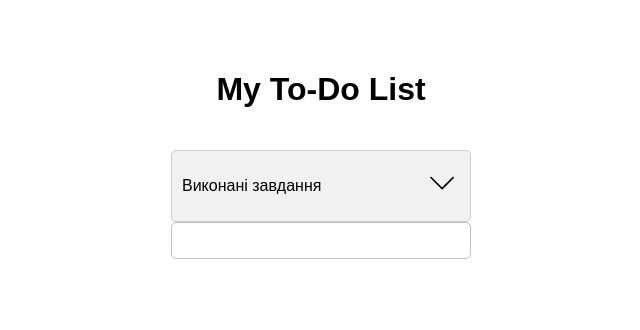
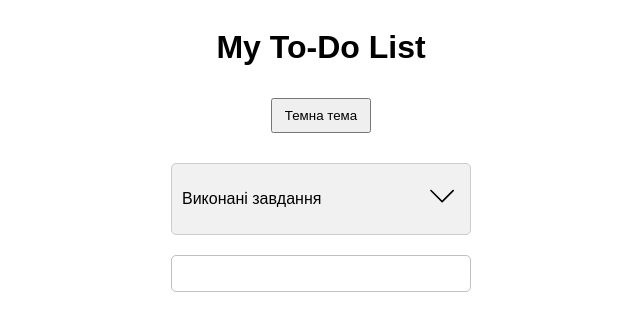
Before and after one commit to hruden/todo-list, a React (Create React App) app in the folder todo-list/: page / in a window 1280 px wide. Shown: the top 330 px of the page, without its empty margins (319-959 px from the left). Built offline with nearby package versions, Linux system fonts and the light colour scheme.

Commit message:
add dark theme

```diff
--- a/todo-list/package.json
+++ b/todo-list/package.json
@@ -36,5 +36,8 @@
       "last 1 firefox version",
       "last 1 safari version"
     ]
+  },
+  "devDependencies": {
+    "@babel/plugin-proposal-private-property-in-object": "^7.21.11"
   }
 }
--- a/todo-list/src/App.css
+++ /dev/null
@@ -1,12 +0,0 @@
-.app {
-  text-align: center;
-  font-family: Arial, sans-serif;
-}
-
-.container {
-  display: flex;
-  justify-content: center;
-  align-items: center;
-  flex-direction: column;
-  margin-top: 50px;
-}
--- a/todo-list/src/App.js
+++ b/todo-list/src/App.js
@@ -1,15 +1,9 @@
-import React from 'react';
-import './App.css';
-import TodoList from './components/todoList/todoList';
+import React from "react";
+import TodoList from "./components/todoList/todoList";
 
 function App() {
   return (
-    <div className="app">
-      <div className="container">
-        <h1>My To-Do List</h1>
         <TodoList />
-      </div>
-    </div>
   );
 }
 
--- a/todo-list/src/components/todo/todo.css
+++ b/todo-list/src/components/todo/todo.css
@@ -1,5 +1,4 @@
 .todo {
-  background: #fff;
   padding: 10px;
   border-radius: 5px;
   margin-bottom: 10px;
@@ -8,7 +7,16 @@
   align-items: center;
   border: 1px solid #C0C0C0;
 }
-
+.todo.dark {
+  background-color: #333;
+}
+.todo input{
+  background-color: transparent;
+  outline: none;
+}
+.todo.dark input{
+  color: white;
+}
 .todoText{
 max-width: 150px;
 word-break: break-all;
@@ -22,7 +30,7 @@ word-break: break-all;
   cursor: pointer;
 }
 .btnCheck{
-  background: #58d68d;
+  background: green;
   color: white;
 }
 .btnClose{
--- a/todo-list/src/components/todo/todo.js
+++ b/todo-list/src/components/todo/todo.js
@@ -1,10 +1,8 @@
 import React, { useState } from "react";
 import "./todo.css";
-import { SlCheck } from "react-icons/sl";
-import { SlClose } from "react-icons/sl";
-import { SlPencil } from "react-icons/sl";
+import { SlCheck, SlClose, SlPencil} from "react-icons/sl";
 
-function Todo({ todo, completeTodo, removeTodo, editTodo }) {
+function Todo({ todo, completeTodo, removeTodo, editTodo, theme }) {
   const [isEditing, setIsEditing] = useState(false);
   const [newText, setNewText] = useState(todo.text);
 
@@ -24,7 +22,7 @@ function Todo({ todo, completeTodo, removeTodo, editTodo }) {
 
   return (
     <div
-      className="todo"
+      className={`todo ${theme ? "dark" : "light"}`}
       style={{ textDecoration: todo.isCompleted ? "line-through" : "" }}
     >
       {isEditing ? (
--- a/todo-list/src/components/todoForm/todoForm.css
+++ b/todo-list/src/components/todoForm/todoForm.css
@@ -5,3 +5,10 @@
     border-radius: 5px;
     box-sizing: border-box;
   }
+.input:focus{
+  outline: none;
+}
+.dark .input{
+  background-color: #333;
+  color: white;
+}
--- a/todo-list/src/components/todoForm/todoForm.js
+++ b/todo-list/src/components/todoForm/todoForm.js
@@ -1,7 +1,7 @@
 import React, { useState } from 'react';
 import './todoForm.css'
 
-function TodoForm({ addTodo }) {
+function TodoForm({ addTodo, theme }) {
   const [value, setValue] = useState('');
 
   const handleSubmit = e => {
@@ -12,7 +12,7 @@ function TodoForm({ addTodo }) {
   };
 
   return (
-    <form onSubmit={handleSubmit}>
+    <form onSubmit={handleSubmit} className={theme ? "dark" : "light"}>
       <input
         type="text"
         className="input"
--- a/todo-list/src/components/todoList/todoList.css
+++ b/todo-list/src/components/todoList/todoList.css
@@ -1,3 +1,30 @@
+.app {
+  text-align: center;
+  font-family: Arial, sans-serif;
+  transition: background-color 0.3s, color 0.3s;
+}
+.app.light {
+  background-color: white;
+  color: black;
+}
+.app.dark {
+  background-color: #121212;
+  color: white;
+}
+
+.theme-toggle-button {
+  margin: 10px 0;
+  padding: 8px 12px;
+  cursor: pointer;
+}
+
+.container {
+  display: flex;
+  justify-content: center;
+  align-items: center;
+  flex-direction: column;
+  padding-bottom: 50px;
+}
 .todo-list {
   width: 300px;
   margin: 0 auto;
@@ -12,12 +39,22 @@
   border: 1px solid #ccc;
   border-radius: 5px;
   margin-top: 20px;
+  margin-bottom: 20px;
+}
+.app.dark .accordion{
+  background-color: #333;
 }
 .accordion-btn {
   background: none;
   border: none;
   font-size: 1.5em;
   cursor: pointer;
+  transition: color 0.3s;
+
+}
+.app.dark .accordion-btn{
+  color: white;
+  transition: color 0.3s;
 }
 .accordion-content {
   max-height: 0;
--- a/todo-list/src/components/todoList/todoList.js
+++ b/todo-list/src/components/todoList/todoList.js
@@ -8,11 +8,17 @@ import TodoForm from "../todoForm/todoForm";
 function TodoList() {
   const [todos, setTodos] = useState([]);
   const [isAccordionOpen, setIsAccordionOpen] = useState(false);
+  const [isDarkMode, setIsDarkMode] = useState(false);
 
   useEffect(() => {
     const savedTodos = JSON.parse(localStorage.getItem("todos"));
     if (savedTodos) {
       setTodos(savedTodos);
+    }
+
+    const savedTheme = localStorage.getItem("theme");
+    if (savedTheme) {
+      setIsDarkMode(savedTheme === "dark");
     }
   }, []);
 
@@ -48,7 +54,19 @@ function TodoList() {
     setIsAccordionOpen(!isAccordionOpen);
   };
 
+  const toggleTheme = () => {
+    const newTheme = !isDarkMode;
+    setIsDarkMode(newTheme);
+    localStorage.setItem("theme", newTheme ? "dark" : "light");
+  };
+
   return (
+    <div className={`app ${isDarkMode ? "dark" : "light"}`}>
+      <div className="container">
+        <h1>My To-Do List</h1>
+        <button onClick={toggleTheme} className="theme-toggle-button">
+          {isDarkMode ? "Світла тема" : "Темна тема"}
+        </button>
         <div className="todo-list">
           {todos
             .filter((todo) => !todo.isCompleted)
@@ -59,6 +77,7 @@ function TodoList() {
                 completeTodo={completeTodo}
                 removeTodo={removeTodo}
                 editTodo={editTodo}
+                theme={isDarkMode}
               />
             ))}
           <div className="accordion" onClick={toggleAccordion}>
@@ -77,10 +96,13 @@ function TodoList() {
                   completeTodo={completeTodo}
                   removeTodo={removeTodo}
                   editTodo={editTodo}
+                  theme={isDarkMode}
                 />
               ))}
           </div>
-      <TodoForm addTodo={addTodo} />
+          <TodoForm addTodo={addTodo} theme={isDarkMode} />
+        </div>
+      </div>
     </div>
   );
 }
```
Also changed, not shown: 1 other file (tests, documents, lock files or other folders). Lines whose indentation alone changed are shown as unchanged.
